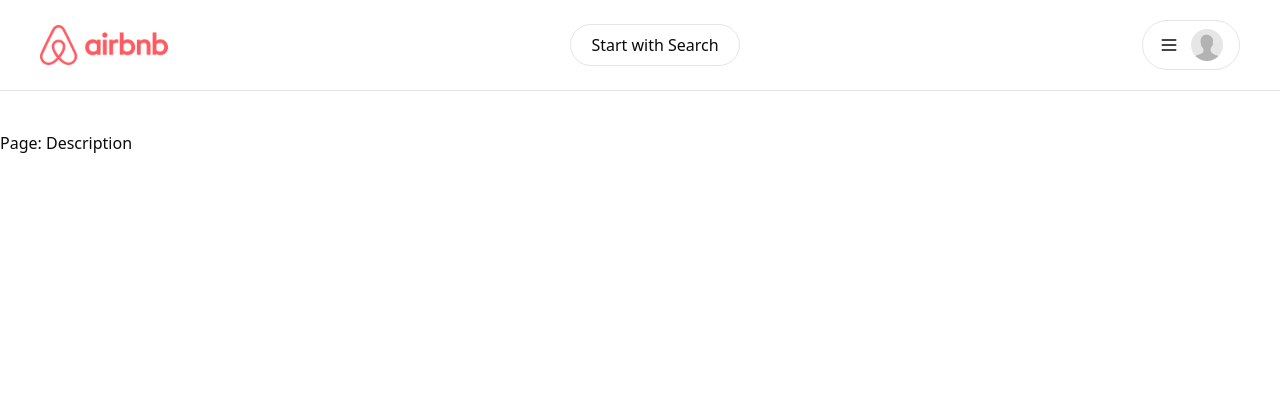
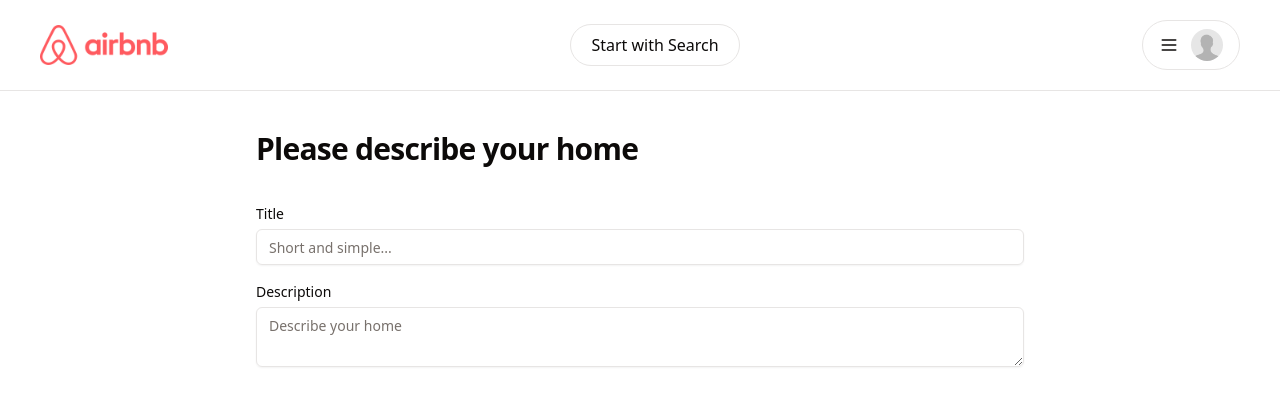
Before and after one commit to Milton3000/bnb-milton, a Next.js app: page /create/1/description in a window 1280 px wide. Shown: the top 406 px of the page. Built offline with nearby package versions, Linux system fonts and the light colour scheme; no server answers.

Commit message:
installed label, textarea, input and select. Added description, title, input, textarea

```diff
--- a/app/create/[id]/description/page.tsx
+++ b/app/create/[id]/description/page.tsx
@@ -1,7 +1,29 @@
+import { Input } from "@/components/ui/input";
+import { Label } from "@/components/ui/label";
+import { Textarea } from "@/components/ui/textarea";
+
 export default function DescriptionPage() {
     return (
-        <div>
-            <h1>Page: Description</h1>
-        </div>
+        <>
+            <div className="w-3/5 mx-auto">
+                <h2 className="text-3xl font-semibold tracking-tight transition-colors">
+                    Please describe your home
+                </h2>
+            </div>
+
+            <form>
+                <div className="mx-auto w-3/5 mt-10 flex flex-col gap-y-5 mb-36">
+                    <div className="flex flex-col gap-y-2">
+                        <Label>Title</Label>
+                        <Input name="title" required placeholder="Short and simple..." />
+                    </div>
+                    <div className="flex flex-col gap-y-2">
+                        <Label>Description</Label>
+                        <Textarea name="description" required placeholder="Describe your home" />
+                    </div>
+                </div>
+            </form>
+
+        </>
     )
 }
--- /dev/null
+++ b/components/ui/input.tsx
@@ -0,0 +1,25 @@
+import * as React from "react"
+
+import { cn } from "@/lib/utils"
+
+export interface InputProps
+  extends React.InputHTMLAttributes<HTMLInputElement> {}
+
+const Input = React.forwardRef<HTMLInputElement, InputProps>(
+  ({ className, type, ...props }, ref) => {
+    return (
+      <input
+        type={type}
+        className={cn(
+          "flex h-9 w-full rounded-md border border-input bg-transparent px-3 py-1 text-sm shadow-sm transition-colors file:border-0 file:bg-transparent file:text-sm file:font-medium file:text-foreground placeholder:text-muted-foreground focus-visible:outline-none focus-visible:ring-1 focus-visible:ring-ring disabled:cursor-not-allowed disabled:opacity-50",
+          className
+        )}
+        ref={ref}
+        {...props}
+      />
+    )
+  }
+)
+Input.displayName = "Input"
+
+export { Input }
--- /dev/null
+++ b/components/ui/label.tsx
@@ -0,0 +1,26 @@
+"use client"
+
+import * as React from "react"
+import * as LabelPrimitive from "@radix-ui/react-label"
+import { cva, type VariantProps } from "class-variance-authority"
+
+import { cn } from "@/lib/utils"
+
+const labelVariants = cva(
+  "text-sm font-medium leading-none peer-disabled:cursor-not-allowed peer-disabled:opacity-70"
+)
+
+const Label = React.forwardRef<
+  React.ElementRef<typeof LabelPrimitive.Root>,
+  React.ComponentPropsWithoutRef<typeof LabelPrimitive.Root> &
+    VariantProps<typeof labelVariants>
+>(({ className, ...props }, ref) => (
+  <LabelPrimitive.Root
+    ref={ref}
+    className={cn(labelVariants(), className)}
+    {...props}
+  />
+))
+Label.displayName = LabelPrimitive.Root.displayName
+
+export { Label }
--- /dev/null
+++ b/components/ui/select.tsx
@@ -0,0 +1,164 @@
+"use client"
+
+import * as React from "react"
+import {
+  CaretSortIcon,
+  CheckIcon,
+  ChevronDownIcon,
+  ChevronUpIcon,
+} from "@radix-ui/react-icons"
+import * as SelectPrimitive from "@radix-ui/react-select"
+
+import { cn } from "@/lib/utils"
+
+const Select = SelectPrimitive.Root
+
+const SelectGroup = SelectPrimitive.Group
+
+const SelectValue = SelectPrimitive.Value
+
+const SelectTrigger = React.forwardRef<
+  React.ElementRef<typeof SelectPrimitive.Trigger>,
+  React.ComponentPropsWithoutRef<typeof SelectPrimitive.Trigger>
+>(({ className, children, ...props }, ref) => (
+  <SelectPrimitive.Trigger
+    ref={ref}
+    className={cn(
+      "flex h-9 w-full items-center justify-between whitespace-nowrap rounded-md border border-input bg-transparent px-3 py-2 text-sm shadow-sm ring-offset-background placeholder:text-muted-foreground focus:outline-none focus:ring-1 focus:ring-ring disabled:cursor-not-allowed disabled:opacity-50 [&>span]:line-clamp-1",
+      className
+    )}
+    {...props}
+  >
+    {children}
+    <SelectPrimitive.Icon asChild>
+      <CaretSortIcon className="h-4 w-4 opacity-50" />
+    </SelectPrimitive.Icon>
+  </SelectPrimitive.Trigger>
+))
+SelectTrigger.displayName = SelectPrimitive.Trigger.displayName
+
+const SelectScrollUpButton = React.forwardRef<
+  React.ElementRef<typeof SelectPrimitive.ScrollUpButton>,
+  React.ComponentPropsWithoutRef<typeof SelectPrimitive.ScrollUpButton>
+>(({ className, ...props }, ref) => (
+  <SelectPrimitive.ScrollUpButton
+    ref={ref}
+    className={cn(
+      "flex cursor-default items-center justify-center py-1",
+      className
+    )}
+    {...props}
+  >
+    <ChevronUpIcon />
+  </SelectPrimitive.ScrollUpButton>
+))
+SelectScrollUpButton.displayName = SelectPrimitive.ScrollUpButton.displayName
+
+const SelectScrollDownButton = React.forwardRef<
+  React.ElementRef<typeof SelectPrimitive.ScrollDownButton>,
+  React.ComponentPropsWithoutRef<typeof SelectPrimitive.ScrollDownButton>
+>(({ className, ...props }, ref) => (
+  <SelectPrimitive.ScrollDownButton
+    ref={ref}
+    className={cn(
+      "flex cursor-default items-center justify-center py-1",
+      className
+    )}
+    {...props}
+  >
+    <ChevronDownIcon />
+  </SelectPrimitive.ScrollDownButton>
+))
+SelectScrollDownButton.displayName =
+  SelectPrimitive.ScrollDownButton.displayName
+
+const SelectContent = React.forwardRef<
+  React.ElementRef<typeof SelectPrimitive.Content>,
+  React.ComponentPropsWithoutRef<typeof SelectPrimitive.Content>
+>(({ className, children, position = "popper", ...props }, ref) => (
+  <SelectPrimitive.Portal>
+    <SelectPrimitive.Content
+      ref={ref}
+      className={cn(
+        "relative z-50 max-h-96 min-w-[8rem] overflow-hidden rounded-md border bg-popover text-popover-foreground shadow-md data-[state=open]:animate-in data-[state=closed]:animate-out data-[state=closed]:fade-out-0 data-[state=open]:fade-in-0 data-[state=closed]:zoom-out-95 data-[state=open]:zoom-in-95 data-[side=bottom]:slide-in-from-top-2 data-[side=left]:slide-in-from-right-2 data-[side=right]:slide-in-from-left-2 data-[side=top]:slide-in-from-bottom-2",
+        position === "popper" &&
+          "data-[side=bottom]:translate-y-1 data-[side=left]:-translate-x-1 data-[side=right]:translate-x-1 data-[side=top]:-translate-y-1",
+        className
+      )}
+      position={position}
+      {...props}
+    >
+      <SelectScrollUpButton />
+      <SelectPrimitive.Viewport
+        className={cn(
+          "p-1",
+          position === "popper" &&
+            "h-[var(--radix-select-trigger-height)] w-full min-w-[var(--radix-select-trigger-width)]"
+        )}
+      >
+        {children}
+      </SelectPrimitive.Viewport>
+      <SelectScrollDownButton />
+    </SelectPrimitive.Content>
+  </SelectPrimitive.Portal>
+))
+SelectContent.displayName = SelectPrimitive.Content.displayName
+
+const SelectLabel = React.forwardRef<
+  React.ElementRef<typeof SelectPrimitive.Label>,
+  React.ComponentPropsWithoutRef<typeof SelectPrimitive.Label>
+>(({ className, ...props }, ref) => (
+  <SelectPrimitive.Label
+    ref={ref}
+    className={cn("px-2 py-1.5 text-sm font-semibold", className)}
+    {...props}
+  />
+))
+SelectLabel.displayName = SelectPrimitive.Label.displayName
+
+const SelectItem = React.forwardRef<
+  React.ElementRef<typeof SelectPrimitive.Item>,
+  React.ComponentPropsWithoutRef<typeof SelectPrimitive.Item>
+>(({ className, children, ...props }, ref) => (
+  <SelectPrimitive.Item
+    ref={ref}
+    className={cn(
+      "relative flex w-full cursor-default select-none items-center rounded-sm py-1.5 pl-2 pr-8 text-sm outline-none focus:bg-accent focus:text-accent-foreground data-[disabled]:pointer-events-none data-[disabled]:opacity-50",
+      className
+    )}
+    {...props}
+  >
+    <span className="absolute right-2 flex h-3.5 w-3.5 items-center justify-center">
+      <SelectPrimitive.ItemIndicator>
+        <CheckIcon className="h-4 w-4" />
+      </SelectPrimitive.ItemIndicator>
+    </span>
+    <SelectPrimitive.ItemText>{children}</SelectPrimitive.ItemText>
+  </SelectPrimitive.Item>
+))
+SelectItem.displayName = SelectPrimitive.Item.displayName
+
+const SelectSeparator = React.forwardRef<
+  React.ElementRef<typeof SelectPrimitive.Separator>,
+  React.ComponentPropsWithoutRef<typeof SelectPrimitive.Separator>
+>(({ className, ...props }, ref) => (
+  <SelectPrimitive.Separator
+    ref={ref}
+    className={cn("-mx-1 my-1 h-px bg-muted", className)}
+    {...props}
+  />
+))
+SelectSeparator.displayName = SelectPrimitive.Separator.displayName
+
+export {
+  Select,
+  SelectGroup,
+  SelectValue,
+  SelectTrigger,
+  SelectContent,
+  SelectLabel,
+  SelectItem,
+  SelectSeparator,
+  SelectScrollUpButton,
+  SelectScrollDownButton,
+}
--- /dev/null
+++ b/components/ui/textarea.tsx
@@ -0,0 +1,24 @@
+import * as React from "react"
+
+import { cn } from "@/lib/utils"
+
+export interface TextareaProps
+  extends React.TextareaHTMLAttributes<HTMLTextAreaElement> {}
+
+const Textarea = React.forwardRef<HTMLTextAreaElement, TextareaProps>(
+  ({ className, ...props }, ref) => {
+    return (
+      <textarea
+        className={cn(
+          "flex min-h-[60px] w-full rounded-md border border-input bg-transparent px-3 py-2 text-sm shadow-sm placeholder:text-muted-foreground focus-visible:outline-none focus-visible:ring-1 focus-visible:ring-ring disabled:cursor-not-allowed disabled:opacity-50",
+          className
+        )}
+        ref={ref}
+        {...props}
+      />
+    )
+  }
+)
+Textarea.displayName = "Textarea"
+
+export { Textarea }
--- a/package.json
+++ b/package.json
@@ -13,6 +13,8 @@
     "@prisma/client": "^5.20.0",
     "@radix-ui/react-dropdown-menu": "^2.1.2",
     "@radix-ui/react-icons": "^1.3.0",
+    "@radix-ui/react-label": "^2.1.0",
+    "@radix-ui/react-select": "^2.1.2",
     "@radix-ui/react-slot": "^1.1.0",
     "class-variance-authority": "^0.7.0",
     "clsx": "^2.1.1",
```
Also changed, not shown: 2 other files (tests, documents, lock files or other folders).
